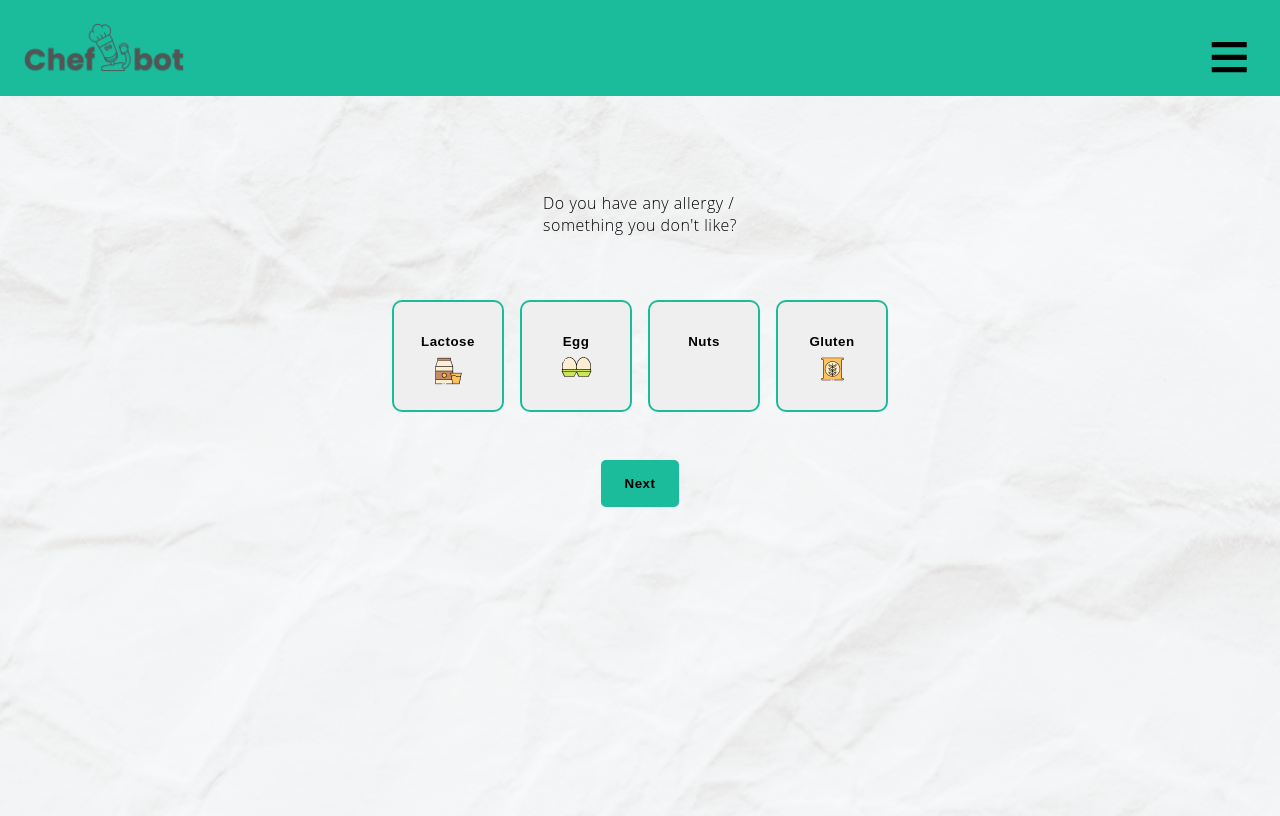
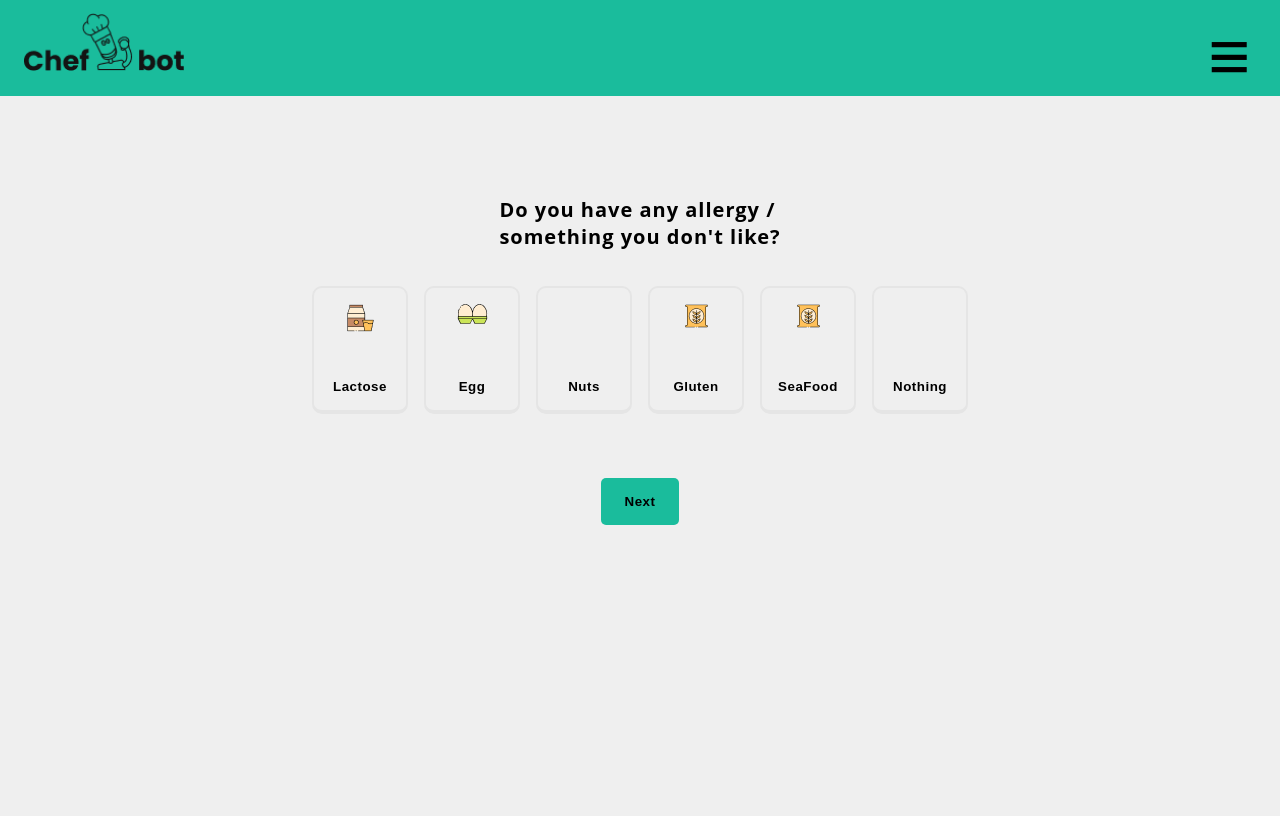
Before and after one commit to hurjan/mat-gpt, a React (Vite) app: page /allergies in a window 1280 px wide. Built offline with nearby package versions, Linux system fonts and the light colour scheme.

Commit message:
hover effects

```diff
--- a/src/components/AllergiesButtons.jsx
+++ b/src/components/AllergiesButtons.jsx
@@ -2,14 +2,45 @@
 import "../components/styles/Buttons.css"
 
 function AllergiesButtons() {
-    return (
-      <div className="button-container">
-        <button className="dietButton">Lactose <img src={ '/images/lactose.png'} alt="Lactose image" /> </button>
-        <button className="dietButton">Egg <img src={ '/images/egg.png'} alt="Egg image" /></button>
-        <button className="dietButton">Nuts </button>
-        <button className="dietButton">Gluten <img src={ '/images/gluten.png'} alt="Gluten image" /></button>
+  return (
+    <div className="button-container">
+      <div className="buttoncontent">
+        <button className="allergieButton">
+          <img src={'/images/lactose.png'} alt="Lactose image" />
+          <span className="button-text">Lactose</span>
+        </button>
       </div>
-    );
-  }
+      <div className="buttoncontent">
+        <button className="allergieButton">
+          <img src={'/images/egg.png'} alt="Egg image" />
+          <span className="button-text">Egg</span>
+        </button>
+      </div>
+      <div className="buttoncontent">
+        <button className="allergieButton">
+          <span className="button-text">Nuts</span>
+        </button>
+      </div>
+      <div className="buttoncontent">
+        <button className="allergieButton">
+          <img src={'/images/gluten.png'} alt="Gluten image" />
+          <span className="button-text">Gluten</span>
+        </button>
+      </div>
+      <div className="buttoncontent">
+        <button className="allergieButton">
+          <img src={'/images/gluten.png'} alt="Gluten image" />
+          <span className="button-text">SeaFood</span>
+        </button>
+      </div>
+      <div className="buttoncontent">
+        <button className="allergieButton">
 
-  export default AllergiesButtons;
+          <span className="button-text">Nothing</span>
+        </button>
+      </div>
+    </div>
+  );
+}
+
+export default AllergiesButtons;
--- a/src/components/DietButtons.jsx
+++ b/src/components/DietButtons.jsx
@@ -4,10 +4,35 @@ import "../components/styles/Buttons.css"
 function DietButtons() {
   return (
     <div className="button-container">
-   <button className="dietButton">Vegan <img src={ '/images/avocado.png'} alt="Vego image" /></button>
-      <button className="dietButton">Vego <img src={ '/images/carrot.png'} alt="Vegan image" /></button>
-      <button className="dietButton">None</button>
-      <button className="dietButton">Foodmap <img src={ '/images/fodmap.png'} alt="Foodmap image" /></button>
+      <div className="buttoncontent">
+        <button className="dietButton">
+          <div className="image-container">
+            <img src={'/images/avocado.png'} alt="Vego image" />
+          </div>
+          <span className="button-text">Vegan</span>
+        </button>
+      </div>
+      <div className="buttoncontent">
+        <button className="dietButton">
+          <div className="image-container">
+            <img src={'/images/carrot.png'} alt="Vegan image" />
+          </div>
+          <span className="button-text">Vego</span>
+        </button>
+      </div>
+      <div className="buttoncontent">
+        <button className="dietButton">
+          <span className="button-text">None</span>
+        </button>
+      </div>
+      <div className="buttoncontent">
+        <button className="dietButton">
+          <div className="image-container">
+            <img src={'/images/fodmap.png'} alt="Foodmap image" />
+          </div>
+          <span className="button-text">Foodmap</span>
+        </button>
+      </div>
     </div>
   );
 }
--- a/src/components/navbar.jsx
+++ b/src/components/navbar.jsx
@@ -53,7 +53,7 @@ const Navbar = () => {
             {!isHidden && (
                 <nav>
                     <a href="/">
-                        <img className="headerLogo" src="/images/chefbotLogo.png" alt=""/>
+                        <img className="headerLogo" src="/images/logo.png" alt=""/>
                     </a>
                     <div className='burger-menu' onClick={toggleMenu}>
                         <div className='borgir'><h1>≡</h1></div>
--- a/src/components/styles/Buttons.css
+++ b/src/components/styles/Buttons.css
@@ -29,25 +29,49 @@
   flex-wrap: wrap;
   justify-content: center;
   gap: 1rem;
-  margin: 3rem ;
+  margin: 1rem;
+  margin-bottom: 4rem;
 }
 
-.dietButton {
+.dietButton{
   display: flex;
   flex-direction: column;
   align-items: center;
-  width: 7rem;
-  height: 7rem;
-  padding: 2rem;
-  border: 2px solid #1ABC9C;
+  justify-content: center;
+  width: 8rem;
+  height: 10rem;
+  padding: 1rem;
+  border: none;
+  border-radius: 10px;
+  text-align: center;
+  border: 2px solid #E5E5E5;
+  border-bottom: 4px solid #E5E5E5;
+  border-radius: 10px;
+
+}
+
+
+.dietButton img {
+  width: 1rem;
+}
+
+.button-text {
+  margin-top: auto;
+}
+
+.allergieButton{
+  display: flex;
+  flex-direction: column;
+  align-items: center;
+  justify-content: center;
+  width: 6rem;
+  height: 8rem;
+  padding: 1rem;
+  border: 2px solid #E5E5E5;
+  border-bottom: 4px solid #E5E5E5;
   border-radius: 10px;
   text-align: center;
 }
-
-.dietButton img {
-  margin-top: 0.5rem; /* Justera efter behov */
-}
-
 
   .nextButton{
     padding: 1rem 1.5rem;
@@ -56,8 +80,12 @@
     border-radius: 5px;
   }
 
-  .dietButton:hover, .nextButton:hover{
-    font-size: 1rem;
+  .dietButton:hover,.allergieButton:hover{
+    background-color: #1abc9c51;
+    border: 2px solid #1ABC9C;
+    border-bottom: 4px solid #1ABC9C;
+    border-radius: 10px;
+
   }
 
   button, .landingButton1, .landingButton2, .dietButton, .nextButton {
--- a/src/components/styles/Diet.css
+++ b/src/components/styles/Diet.css
@@ -4,5 +4,7 @@
     align-items: center;
     margin-top: 5rem;
     height: 80vh;
+    font-size: 1.25rem;
+    font-weight: bold;
 
 }
--- a/src/components/styles/LandingPage.css
+++ b/src/components/styles/LandingPage.css
@@ -1,15 +1,15 @@
-.headerbar{
 
-}
 
 .heading{
     width: 20rem;
 }
 .container {
+
+    background-image: url('/images/backgroundMobile.png');
     display: flex;
     flex-direction: column;
     align-items: center;
     justify-content: center;
-    height: 80vh;
+    height: 100vh;
 
 }
--- a/src/components/styles/Navbar.css
+++ b/src/components/styles/Navbar.css
@@ -120,6 +120,7 @@
   margin-top: -5em;
   /* margin-left: 1.5em; */
   height: 1.5em;
+
 }
 
 .borgir h1 {
@@ -265,6 +266,8 @@ nav {
   width: 10rem;
   height: auto;
   margin-left: 1rem;
+  margin-bottom: .8rem;
+
 }
 .navbarLogo {
   margin-top: 2rem;
--- a/src/index.css
+++ b/src/index.css
@@ -10,7 +10,6 @@ html {
     background-color: #EFEFEF;
     font-family: 'Open Sans', sans-serif;
     font-weight: lighter;
-    background-image: url('/images/backgroundMobile.png');
-    letter-spacing: .5px;
+    letter-spacing: 1px;
 
 }
```
Also changed, not shown: public/images/logo.png (added).
